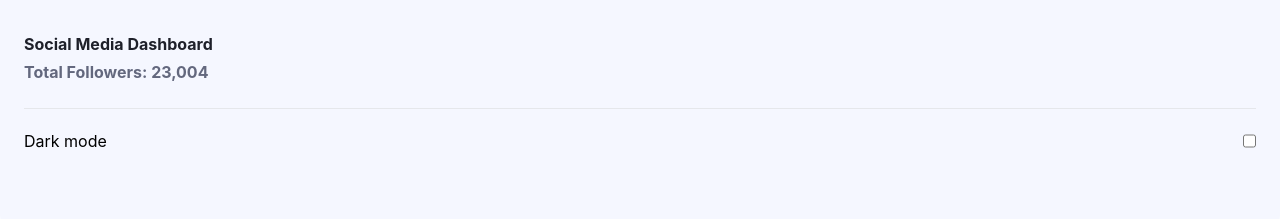
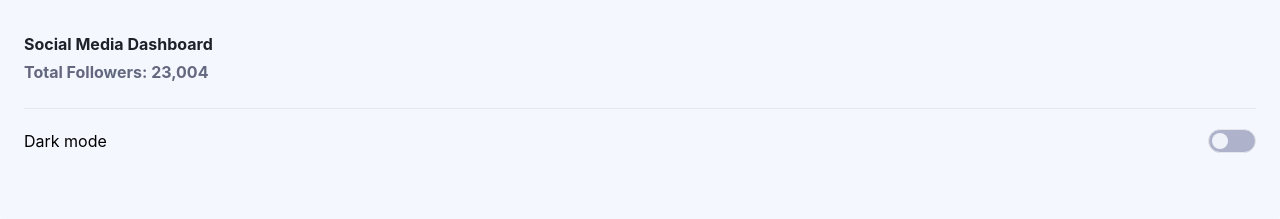
Before and after one commit to DamianBermudez94/02-proyecto-tailwind, a React (Vite) app: page / in a window 1280 px wide. Shown: the top 219 px of the page. Built offline with nearby package versions, Linux system fonts and the light colour scheme; a web font is replaced by a local one.

Commit message:
se le agregaron los estilos al boton del modo oscuro

```diff
--- a/src/components/Header.jsx
+++ b/src/components/Header.jsx
@@ -8,7 +8,11 @@ const Header = () => {
         <hr />
         <div className='flex justify-between mt-5'>
             <p>Dark mode</p>
-            <input type="checkbox"/>
+            <label htmlFor="darkmode" className='border bg-Toggle-Ligth-theme w-12 h-6 rounded-full cursor-pointer p-[3px]'>
+            <input id='darkmode' type="checkbox" className='peer sr-only'/>
+            <div className='w-[16px] h-[16px] bg-Light-Grayish-Blue rounded-full peer-checked:translate-x-[24px] transition-all'></div>
+            </label>
+
         </div>
     </header>
   )
```
